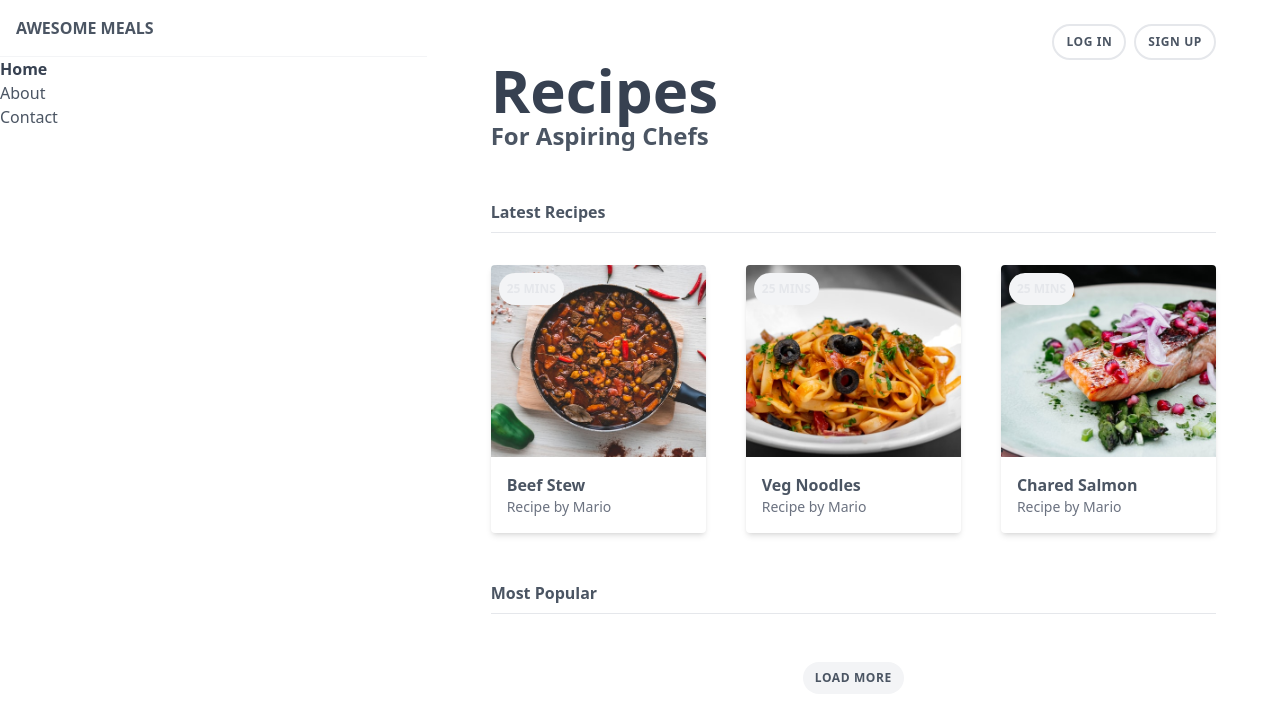
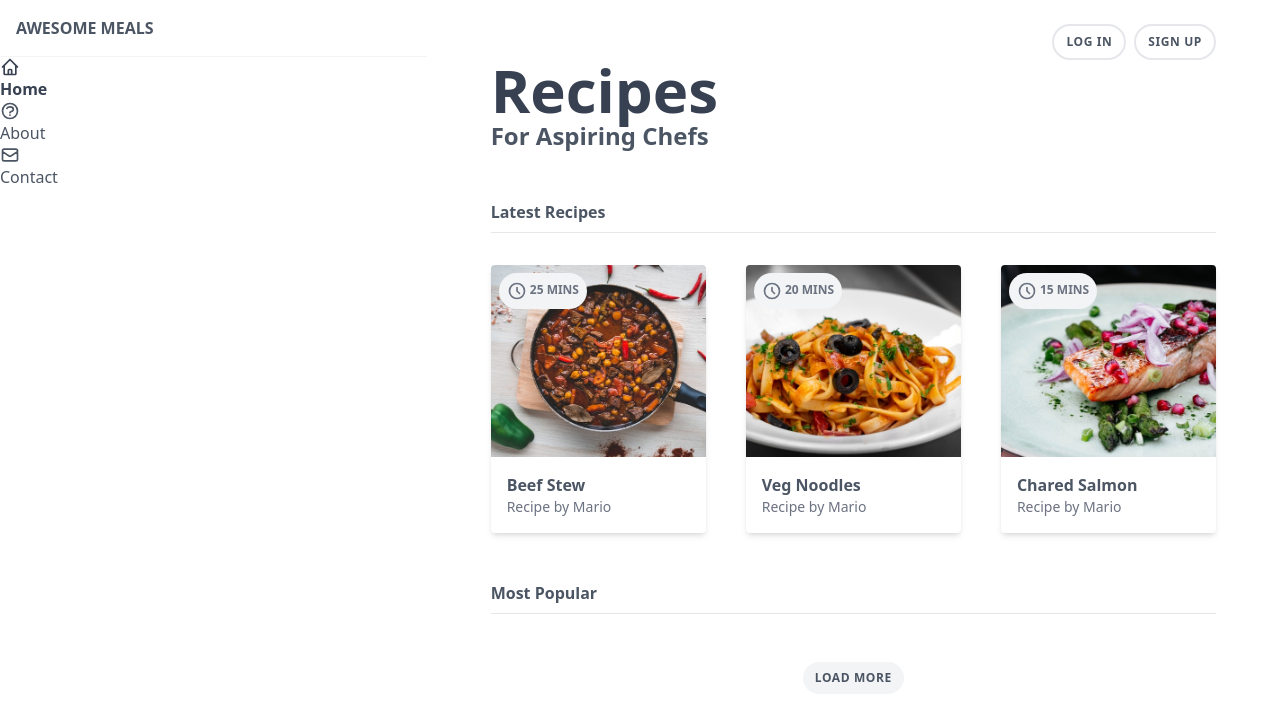
Before and after one commit to romankolivashko/tailwind-recipe, a website: page public/index.html in a window 1280 px wide. Drawn offline with Linux system fonts and the light colour scheme.

Commit message:
Added nav icons

```diff
--- a/public/index.html
+++ b/public/index.html
@@ -18,16 +18,25 @@
         <ul>
           <li class="text-gray-700 font-bold">
             <a href="#">
+              <svg class="w-5" xmlns="http://www.w3.org/2000/svg" class="h-6 w-6" fill="none" viewBox="0 0 24 24" stroke="currentColor">
+                <path stroke-linecap="round" stroke-linejoin="round" stroke-width="2" d="M3 12l2-2m0 0l7-7 7 7M5 10v10a1 1 0 001 1h3m10-11l2 2m-2-2v10a1 1 0 01-1 1h-3m-6 0a1 1 0 001-1v-4a1 1 0 011-1h2a1 1 0 011 1v4a1 1 0 001 1m-6 0h6" />
+              </svg>
               <span>Home</span>
             </a>
           </li>
           <li>
             <a href="#">
+              <svg class="w-5" xmlns="http://www.w3.org/2000/svg" class="h-6 w-6" fill="none" viewBox="0 0 24 24" stroke="currentColor">
+                <path stroke-linecap="round" stroke-linejoin="round" stroke-width="2" d="M8.228 9c.549-1.165 2.03-2 3.772-2 2.21 0 4 1.343 4 3 0 1.4-1.278 2.575-3.006 2.907-.542.104-.994.54-.994 1.093m0 3h.01M21 12a9 9 0 11-18 0 9 9 0 0118 0z" />
+              </svg>
               <span>About</span>
             </a>
           </li>
           <li>
             <a href="#">
+              <svg class="w-5" xmlns="http://www.w3.org/2000/svg" class="h-6 w-6" fill="none" viewBox="0 0 24 24" stroke="currentColor">
+                <path stroke-linecap="round" stroke-linejoin="round" stroke-width="2" d="M3 8l7.89 5.26a2 2 0 002.22 0L21 8M5 19h14a2 2 0 002-2V7a2 2 0 00-2-2H5a2 2 0 00-2 2v10a2 2 0 002 2z" />
+              </svg>
               <span>Contact</span>
             </a>
           </li>
@@ -58,6 +67,9 @@
               <span class="block text-gray-500 text-sm">Recipe by Mario</span>
             </div>
             <div class="badge">
+              <svg class="w-5 inline-block" xmlns="http://www.w3.org/2000/svg" class="h-6 w-6" fill="none" viewBox="0 0 24 24" stroke="currentColor">
+                <path stroke-linecap="round" stroke-linejoin="round" stroke-width="2" d="M12 8v4l3 3m6-3a9 9 0 11-18 0 9 9 0 0118 0z" />
+              </svg>
               <span>25 mins</span>
             </div>
           </div>
@@ -68,7 +80,10 @@
               <span class="block text-gray-500 text-sm">Recipe by Mario</span>
             </div>
             <div class="badge">
-              <span>25 mins</span>
+              <svg class="w-5 inline-block" xmlns="http://www.w3.org/2000/svg" class="h-6 w-6" fill="none" viewBox="0 0 24 24" stroke="currentColor">
+                <path stroke-linecap="round" stroke-linejoin="round" stroke-width="2" d="M12 8v4l3 3m6-3a9 9 0 11-18 0 9 9 0 0118 0z" />
+              </svg>
+              <span>20 mins</span>
             </div>
           </div>
           <div class="card">
@@ -78,7 +93,10 @@
               <span class="block text-gray-500 text-sm">Recipe by Mario</span>
             </div>
             <div class="badge">
-              <span>25 mins</span>
+              <svg class="w-5 inline-block" xmlns="http://www.w3.org/2000/svg" class="h-6 w-6" fill="none" viewBox="0 0 24 24" stroke="currentColor">
+                <path stroke-linecap="round" stroke-linejoin="round" stroke-width="2" d="M12 8v4l3 3m6-3a9 9 0 11-18 0 9 9 0 0118 0z" />
+              </svg>
+              <span>15 mins</span>
             </div>
           </div>
         </div>
--- a/src/styles.css
+++ b/src/styles.css
@@ -10,7 +10,7 @@
   }
 
   .badge {
-    @apply absolute top-0 ml-2 p-2 mt-2 bg-gray-100 text-gray-200 text-xs uppercase font-bold rounded-full;
+    @apply absolute top-0 ml-2 p-2 mt-2 bg-gray-100 text-gray-500 text-xs uppercase font-bold rounded-full;
   }
 
   .btn {
```
Also changed, not shown: public/styles.css.
